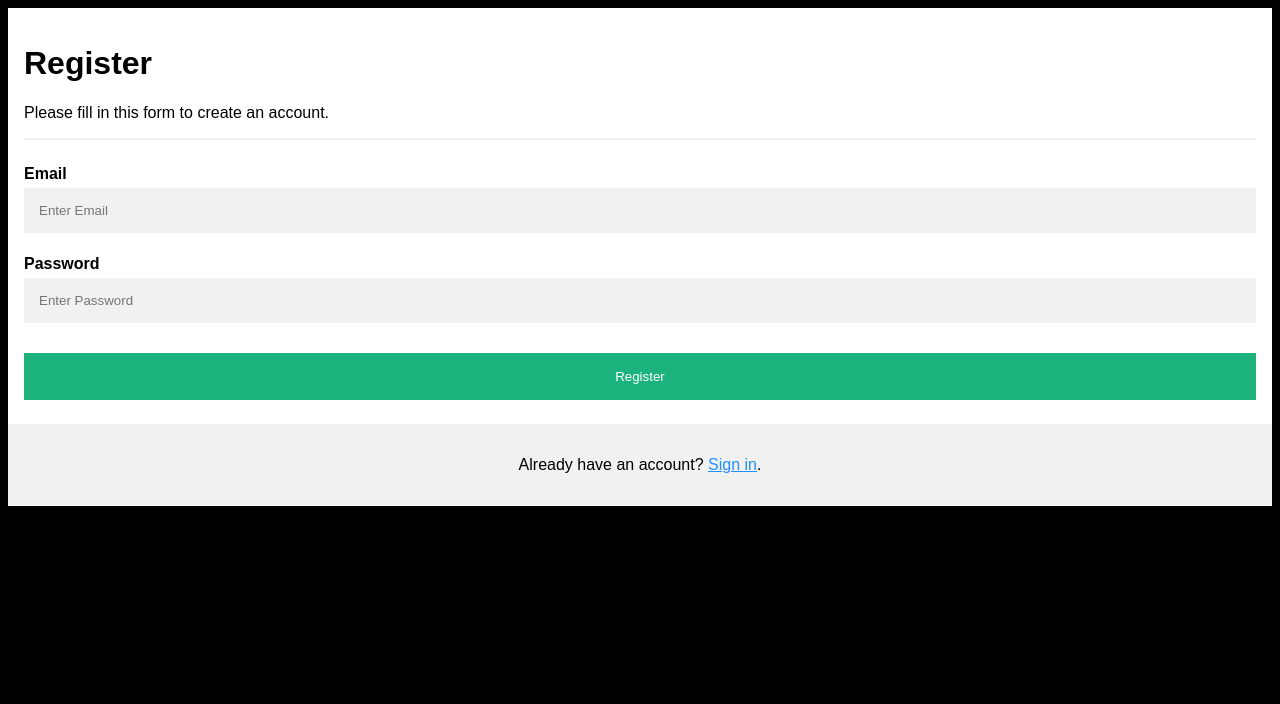
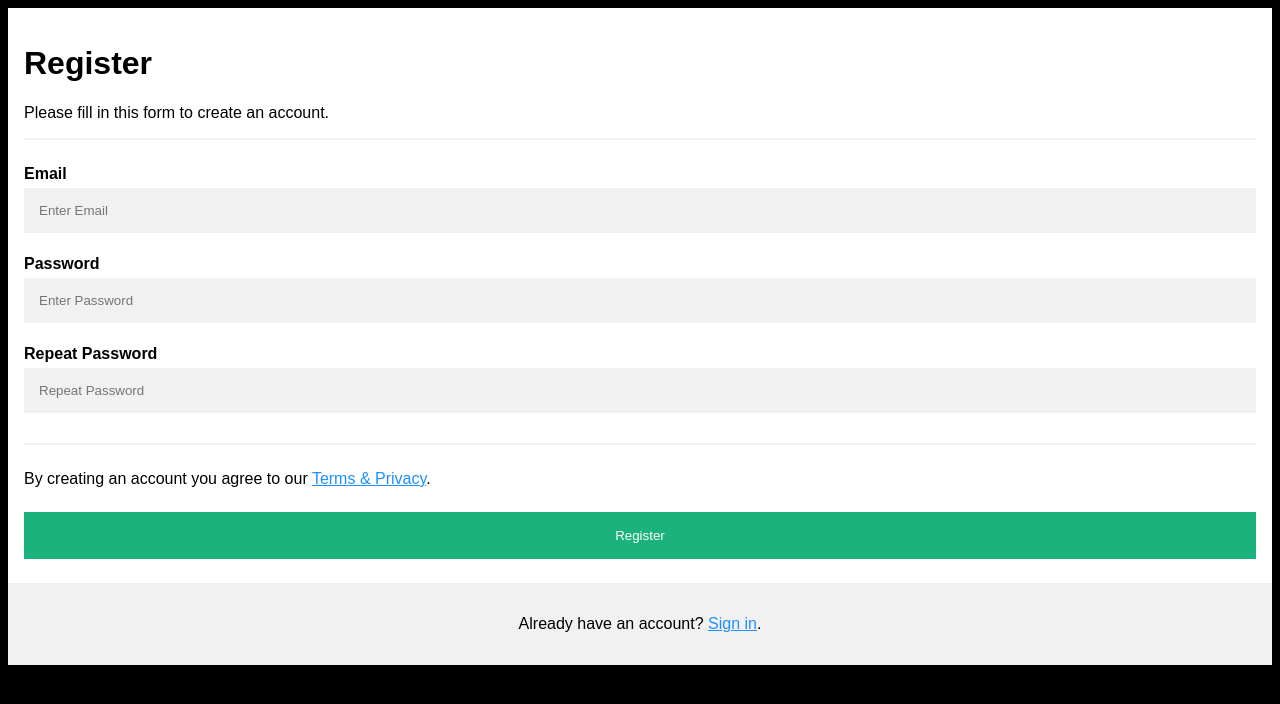
Before and after one commit to armangiter/maktab64-cafe-project, a Flask app: template templates/register.html in a window 1280 px wide. Shown: the top 704 px of the page. Run offline with Flask 2, Linux system fonts and the light colour scheme; the template is opened without the code that fills it, so the values that code supplies are empty.

Commit message:
refactor adminpage register

```diff
--- a/templates/register.html
+++ b/templates/register.html
@@ -79,7 +79,10 @@ a {
     <label for="psw"><b>Password</b></label>
     <input type="password" placeholder="Enter Password" name="psw" id="psw" required="">
 
-
+    <label for="psw-repeat"><b>Repeat Password</b></label>
+    <input type="password" placeholder="Repeat Password" name="psw-repeat" id="psw-repeat" required="">
+    <hr>
+    <p>By creating an account you agree to our <a href="#">Terms &amp; Privacy</a>.</p>
 
     <button type="submit" class="registerbtn">Register</button>
   </div>
```
